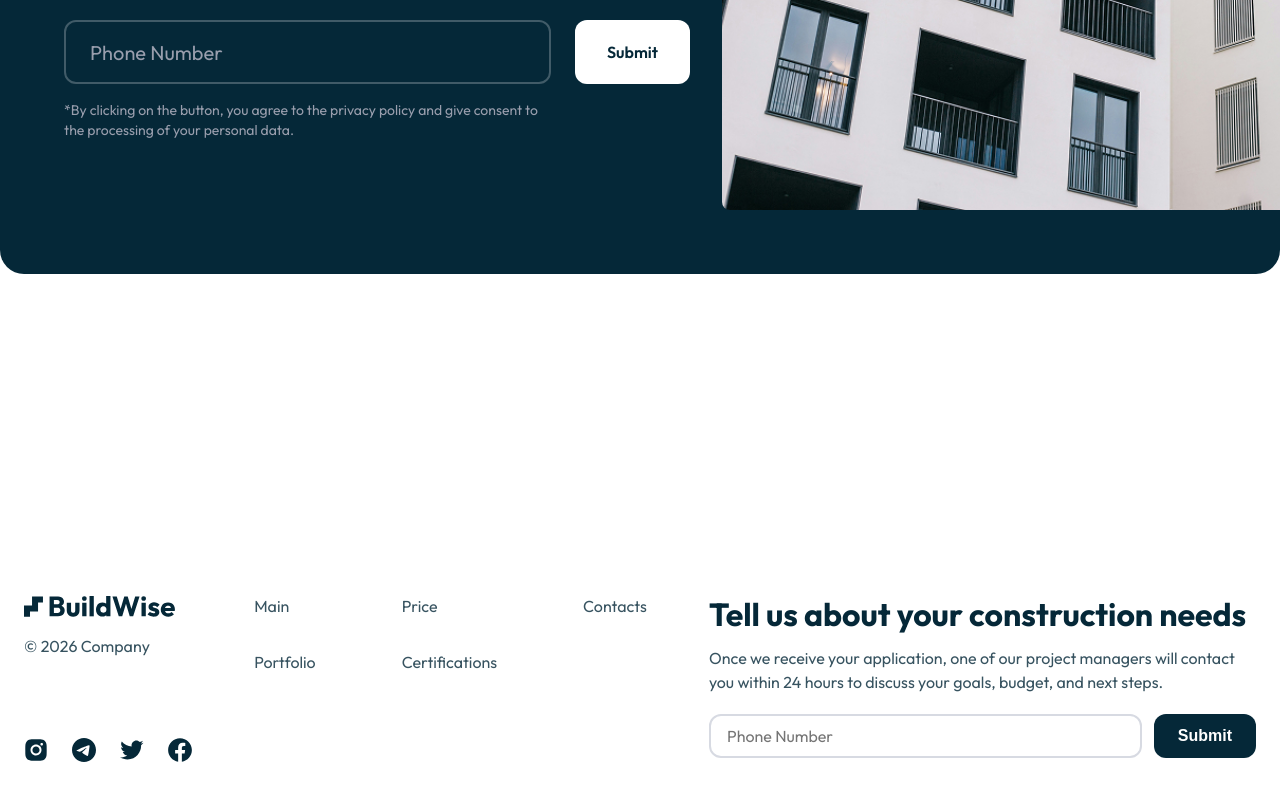
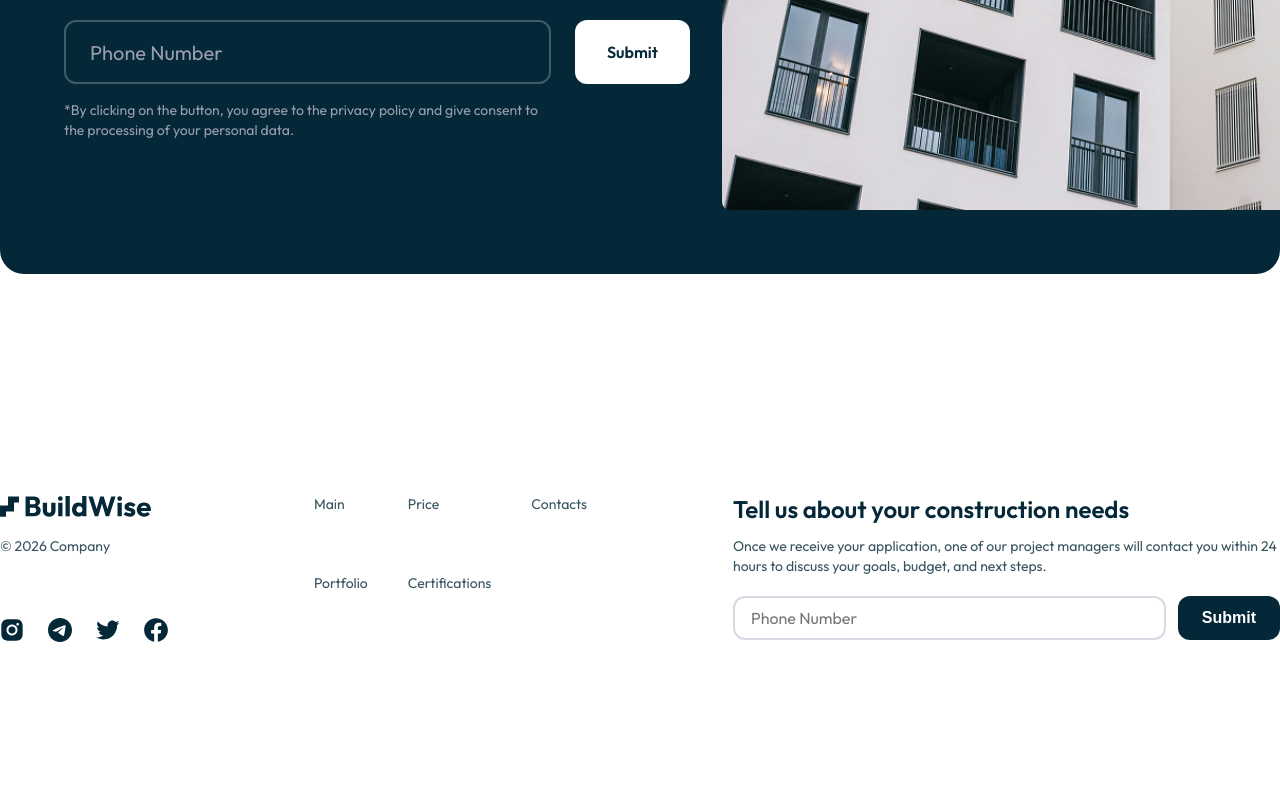
Before and after one commit to adimirko/Final_Project, a plain HTML site: page index.html in a window 1280 px wide. Shown: the part 7344-8144 px from the top of the page. After the commit the page ends 8084 px from the top, so only its background shows below. Drawn offline with Linux system fonts and the light colour scheme.

Commit message:
footer revision

```diff
--- a/index.html
+++ b/index.html
@@ -672,7 +672,7 @@
     </section>
 
     <!-- FOOTER -->
-    <footer class="footer">
+    <footer class="footer center padding-tb-mini">
         <div class="footer__content">
             <div class="footer__brand">
                 <a class="footer__logo logo" href="#">
--- a/style.css
+++ b/style.css
@@ -34,8 +34,6 @@
     display: flex;
     flex-direction: column;
 }
-
-
 
 .header {
     display: flex;
@@ -731,25 +729,20 @@
     border-radius: 8px;
 }
 
-.footer {
-    padding-top: 100px;
-    padding-bottom: 100px;
-}
+.footer {}
 
 .footer__content {
     display: flex;
     justify-content: space-between;
     width: min(100%, 1680px);
     max-width: 1680px;
-    margin: 100px auto;
-    padding: 0 24px;
-    gap: 40px;
-    grid-template-columns: 320px 520px minmax(320px, 1fr);
-    align-items: start;
-    justify-content: space-between;
+    height: 146px;
+    align-items: stretch;
 }
 
-.footer__brand {}
+.footer__brand {
+    height: 146px;
+}
 
 .footer__logo {
     display: inline-flex;
@@ -758,7 +751,7 @@
 .footer__copy {
     margin-top: 12px;
     color: var(--Secondary, #375360);
-    font-size: 16px;
+    font-size: 14px;
     font-style: normal;
     font-weight: 400;
     line-height: 24px;
@@ -768,7 +761,7 @@
     display: flex;
     align-items: center;
     gap: 24px;
-    margin-top: 80px;
+    margin-top: 60px;
 }
 
 .footer__social {
@@ -786,16 +779,16 @@
 .footer__nav {
     display: grid;
     grid-template-columns: repeat(3, max-content);
-    column-gap: 86px;
-    row-gap: 32px;
+    column-gap: 40px;
+    row-gap: 12px;
 }
 
 .footer__link {
     color: var(--Secondary, #375360);
-    font-size: 16px;
+    font-size: 14px;
     font-style: normal;
     font-weight: 400;
-    line-height: 24px;
+    line-height: 20px;
     transition: color 0.3s ease-in-out;
 }
 
@@ -806,16 +799,21 @@
 .footer__form-block {}
 
 .footer__title {
-    color: var(--Brand-Primary, #052838);
-    font-size: 32px;
+    color: #052838;
+    font-feature-settings: 'liga' off, 'clig' off;
+    /* H4 */
+    font-family: Outfit;
+    font-size: 24px;
     font-style: normal;
-    font-weight: 700;
-    line-height: 40px;
+    font-weight: 600;
+    line-height: normal;
 }
 
 .footer__text {
     max-width: 547px;
     margin-top: 12px;
+    font-size: 14px;
+    line-height: 20px;
 }
 
 .footer__form {
```
